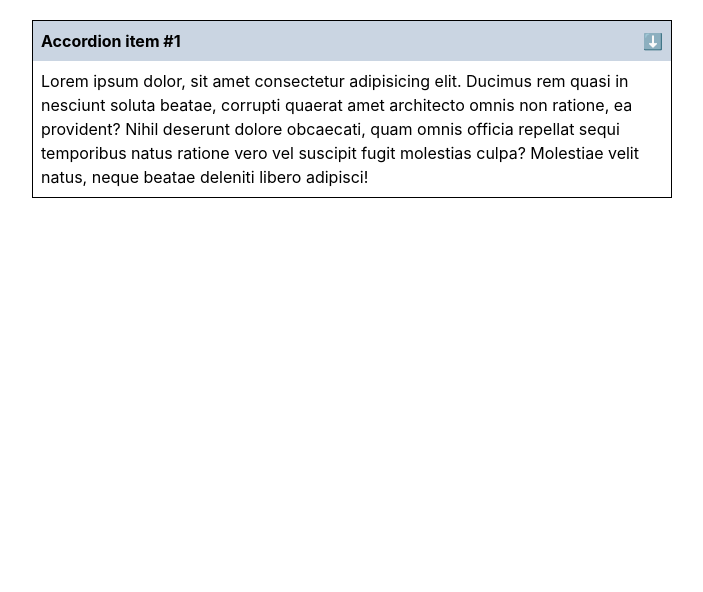
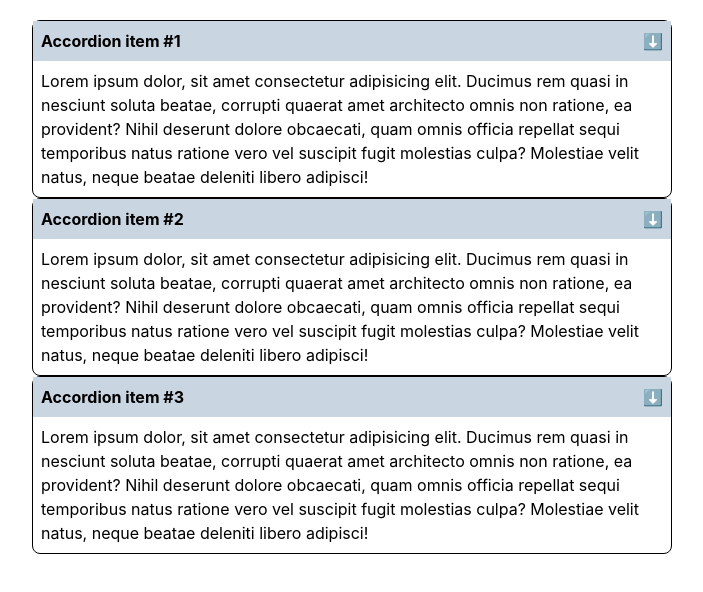
Before and after one commit to bobbyDeepak1415/accordion_01, a React (Vite) app: page / in a window 1280 px wide. Shown: the top 592 px of the page, without its empty margins (288-991 px from the left). Built offline with nearby package versions, Linux system fonts and the light colour scheme.

Commit message:
changes made

```diff
--- a/src/components/Accordion.jsx
+++ b/src/components/Accordion.jsx
@@ -16,8 +16,8 @@ const data=[
 
 const Accordion = () => {
   return (
-    <div className='w-[50%] m-auto mt-5 border border-black'>
-      <AccordionItem title={data[0].title} body={data[0].body}/>
+    <div className='w-[50%] m-auto mt-5'>
+      {data.map((item,index)=>(<AccordionItem title={item.title} key={index} body={item.body}/>))}
     </div>
   )
 }
--- a/src/components/AccordionItem.jsx
+++ b/src/components/AccordionItem.jsx
@@ -4,8 +4,8 @@ const AccordionItem = ({title,body}) => {
 
   const [isOpen,setIsOpen]=useState(true)
   return (
-    <div>
-        <div className='font-bold p-2 bg-slate-300 flex justify-between cursor-pointer' onClick={()=>setIsOpen(prev=>!prev)} >
+    <div className='border border-black rounded-lg'>
+        <div className='font-bold p-2 bg-slate-300 flex justify-between cursor-pointer'  onClick={()=>setIsOpen(prev=>!prev)} >
 <span>
 
       {title}
@@ -15,11 +15,7 @@ const AccordionItem = ({title,body}) => {
   ⬇️
 </span>
         </div>
-        <div className='p-2'>
-
-
-      {isOpen && body}
-        </div>
+      {isOpen && <div className='p-2'>{body}</div>}
     </div>
   )
 }
```
